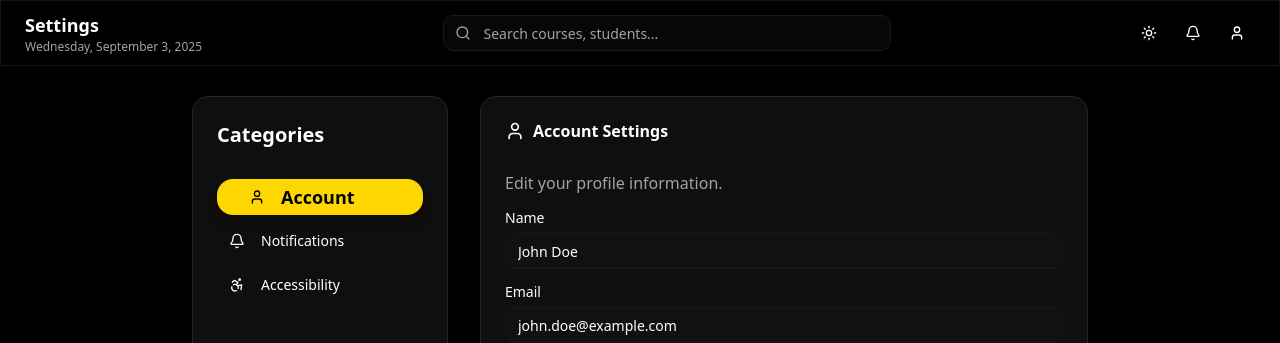
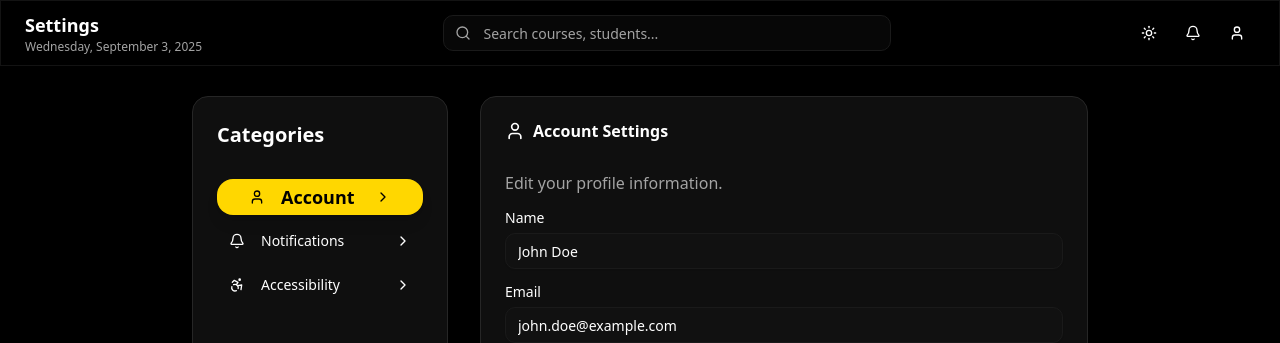
Before and after one commit to CodeGallantX/Presently, a Next.js app: page /dashboard/settings in a window 1280 px wide. Shown: the top 343 px of the page. Built offline with nearby package versions, Linux system fonts and the light colour scheme.

Commit message:
feat: add chevron icon to settings category buttons

```diff
--- a/app/dashboard/settings/page.jsx
+++ b/app/dashboard/settings/page.jsx
@@ -8,7 +8,7 @@ import { Separator } from "@/components/ui/separator";
 import { Input } from "@/components/ui/input";
 import { Label } from "@/components/ui/label";
 import { Switch } from "@/components/ui/switch";
-import { Settings as SettingsIcon, User, Bell, Accessibility, Lock, Mail, Clock } from 'lucide-react';
+import { Settings as SettingsIcon, User, Bell, Accessibility, Lock, Mail, Clock, ChevronRight } from 'lucide-react';
 import DashboardHeader from '@/components/dashboard/DashboardHeader';
 import MobileNav from '@/components/dashboard/MobileNav';
 import { cn } from '@/lib/utils';
@@ -131,6 +131,7 @@ const SettingsPage = () => {
                 onClick={() => setActiveCategory(category.id)}
               >
                 {category.icon} <span className="ml-3">{category.label}</span>
+                <ChevronRight className="w-5 h-5 ml-auto" />
               </Button>
             ))}
           </div>
@@ -151,6 +152,7 @@ const SettingsPage = () => {
                     onClick={() => setActiveCategory(category.id)}
                   >
                     {category.icon} <span className="ml-2">{category.label}</span>
+                    <ChevronRight className="w-4 h-4 ml-auto" />
                   </Button>
                 ))}
               </CardContent>
```
